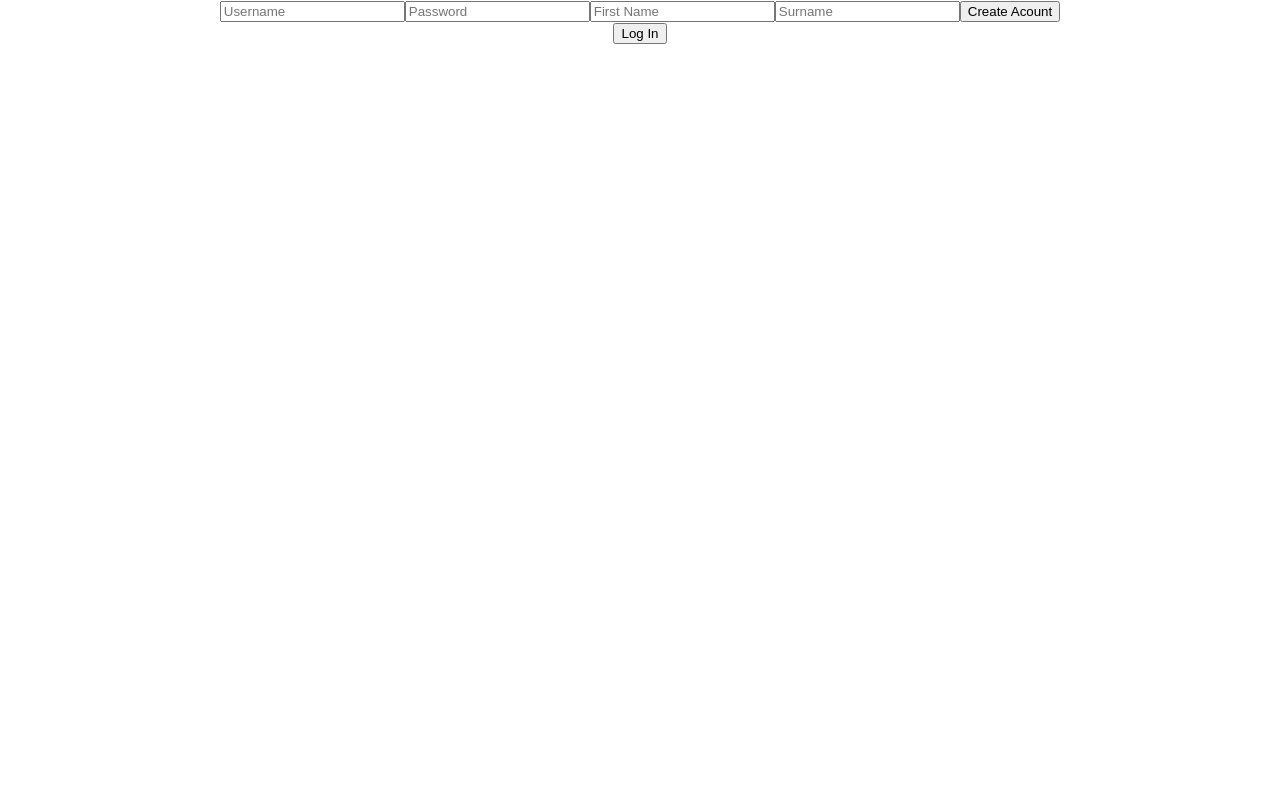
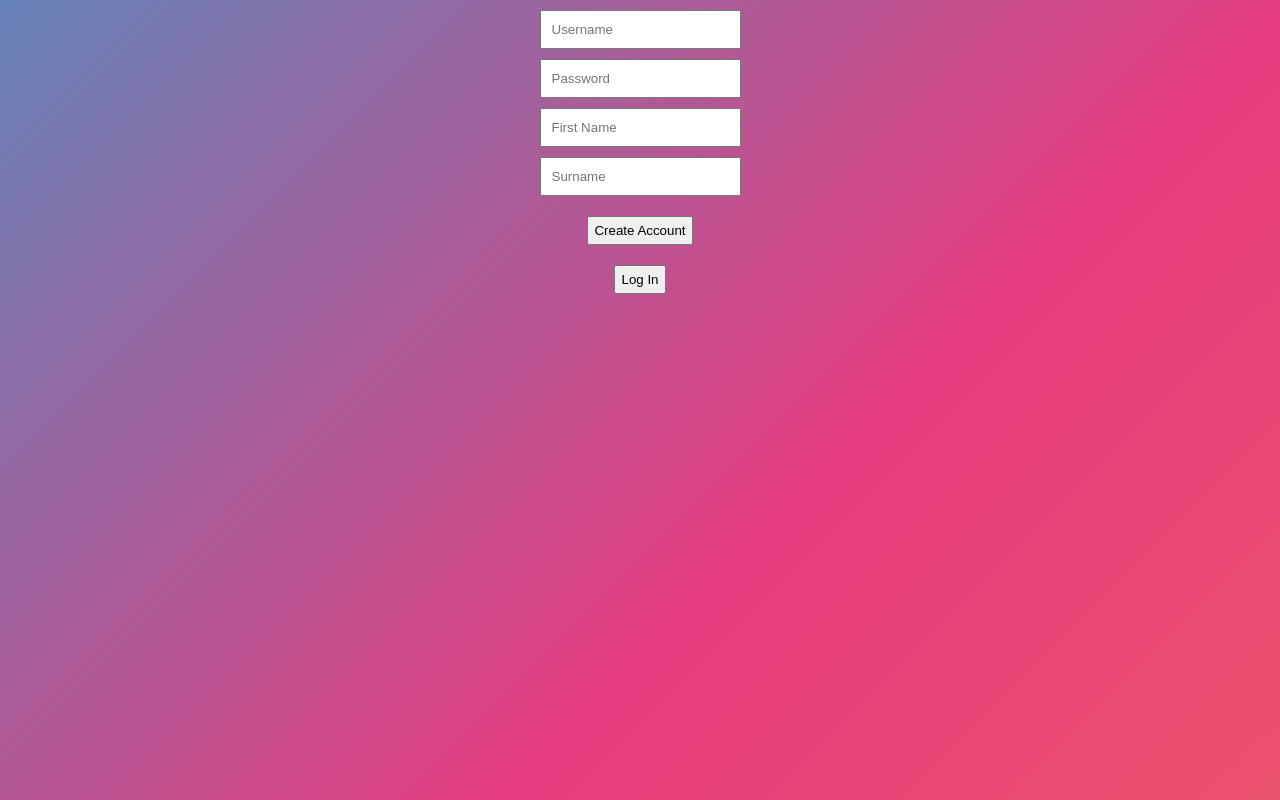
Before and after one commit to rorieArmstrong/habit-app, a React (Create React App) app: page / in a window 1280 px wide. Both pictures are taken after a click on the button "Sign Up". Built offline with nearby package versions, Linux system fonts and the light colour scheme; the HTML template or start-up script is replaced by a standard one.

Commit message:
added background and styled buttons

```diff
--- a/src/App.css
+++ b/src/App.css
@@ -1,5 +1,28 @@
+@import "https://fonts.googleapis.com/css2?family=Open+Sans:wght@300&display=swap";
+
 .App {
   text-align: center;
+  font-family: 'Open Sans', Helvetica, sans-serif;
+  color: white;
+  width: 100%;
+  height: 100vh;
+  background: linear-gradient(-45deg, #EE7752, #E73C7E, #23A6D5, #23D5AB);
+  background-size: 400%, 400%;
+  position: relative;
+  animation: change 15s ease-in-out infinite;
+
+}
+
+@keyframes change {
+  0%{
+    background-position: 0 50%;
+  }
+  50%{
+    background-position: 100% 50%;
+  }
+  100%{
+    background-position: 0% 50%;
+  }
 }
 
 .App-logo {
@@ -7,11 +30,6 @@
   pointer-events: none;
 }
 
-@media (prefers-reduced-motion: no-preference) {
-  .App-logo {
-    animation: App-logo-spin infinite 20s linear;
-  }
-}
 
 .App-header {
   background-color: #282c34;
@@ -27,12 +45,3 @@
 .App-link {
   color: #61dafb;
 }
-
-@keyframes App-logo-spin {
-  from {
-    transform: rotate(0deg);
-  }
-  to {
-    transform: rotate(360deg);
-  }
-}
--- /dev/null
+++ b/src/components/SignUp.css
@@ -0,0 +1,17 @@
+.signUp {
+    display: flex;
+    flex-direction: column;
+    align-items: center;
+}
+
+input {
+    align-items: center;
+    display: flex;
+    padding: 10px;
+    margin: 10px;
+}
+
+button {
+    padding: 5px;
+    margin: 10px;
+}
--- a/src/components/SignUp.js
+++ b/src/components/SignUp.js
@@ -1,5 +1,6 @@
 import React, { Component } from 'react';
 import { withRouter } from 'react-router';
+import './SignUp.css';
 
 class SignUp extends Component {
     constructor(props) {
@@ -55,7 +56,7 @@ class SignUp extends Component {
 
     render() {
         return (
-            <div className="Sign Up">
+            <div className="signUp">
                 <form className="UserAuth" onSubmit={this.handleSubmit}>
                     <input type="text" placeholder="Username" value={this.state.value} name='user_name' onChange={this.handleChange} />
                     <input type="password" placeholder="Password" value={this.state.value} name='password' onChange={this.handleChange} />
@@ -68,8 +69,8 @@ class SignUp extends Component {
                         style={{ marginRight: "5px" }}
                         />
                     )}
-                    {this.state.loading && <span>Creating Acount</span>}
-                    {!this.state.loading && <span>Create Acount</span>}
+                    {this.state.loading && <span>Creating Account</span>}
+                    {!this.state.loading && <span>Create Account</span>}
                     </button>
                 </form>
             </div>
```
